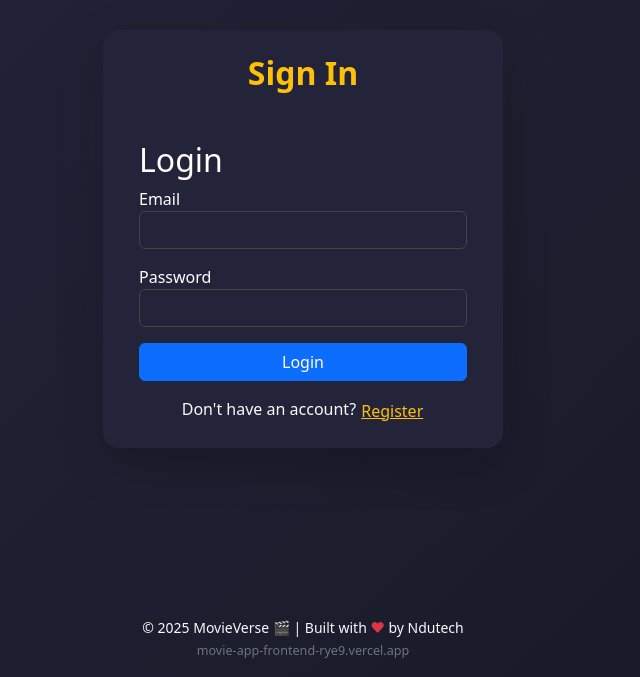
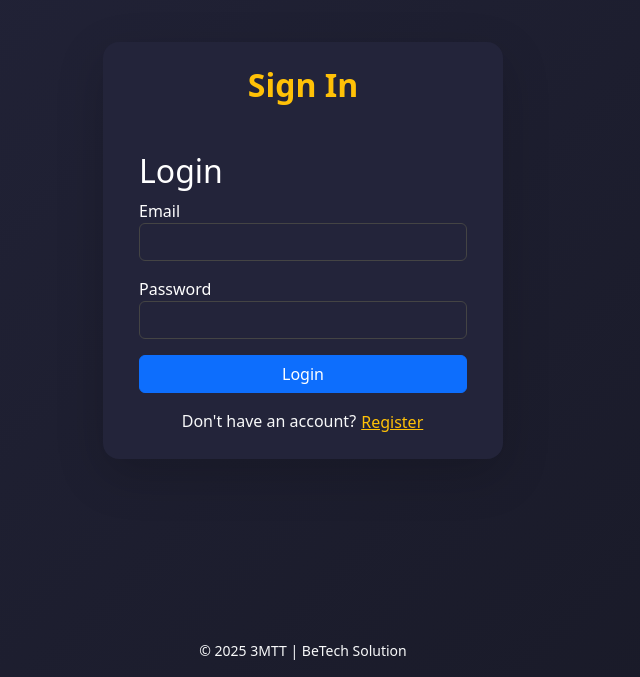
Before and after one commit to BeOct1/frontend, a React app: page / in a window 1280 px wide. Shown: the part 123-800 px from the top of the page, without its empty margins (337-977 px from the left). Built offline with nearby package versions, Linux system fonts and the light colour scheme; no server answers.

Commit message:
feat: Update footer content to reflect new branding and remove outdated information

```diff
--- a/src/App.js
+++ b/src/App.js
@@ -63,8 +63,7 @@ function App() {
         </div>
       </main>
       <footer className="text-center text-light py-3 small">
-        <span>&copy; {new Date().getFullYear()} MovieVerse <span role="img" aria-label="clapper">🎬</span> | Built with <span className="text-danger">♥</span> by Ndutech</span>
-        <div className="text-secondary mt-1" style={{fontSize: '0.9em'}}>movie-app-frontend-rye9.vercel.app</div>
+        <span>&copy; {new Date().getFullYear()} 3MTT | BeTech Solution</span>
       </footer>
     </div>
   );
```
